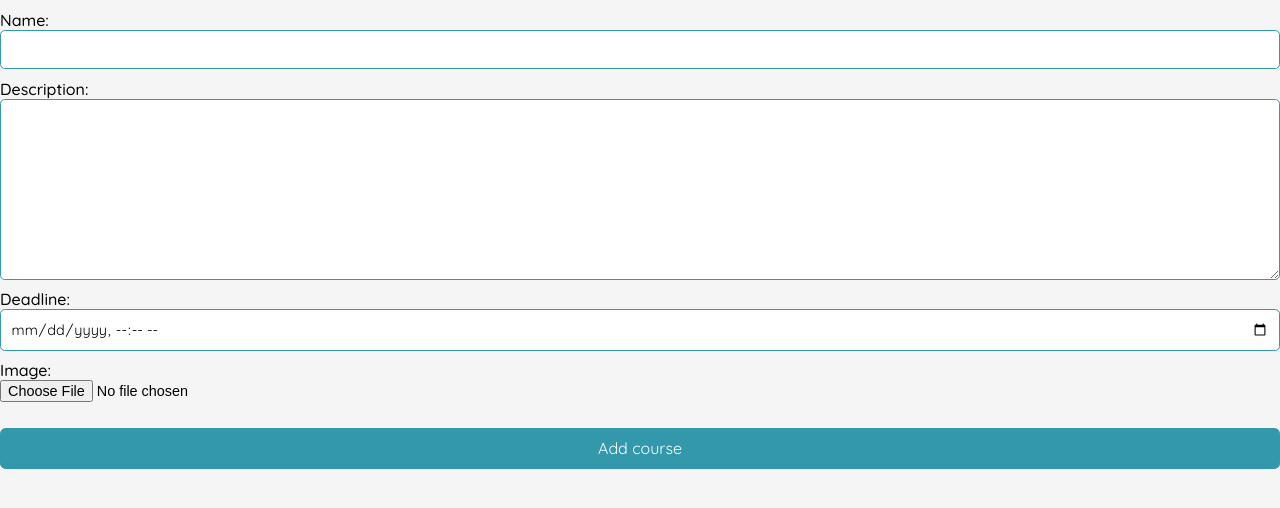
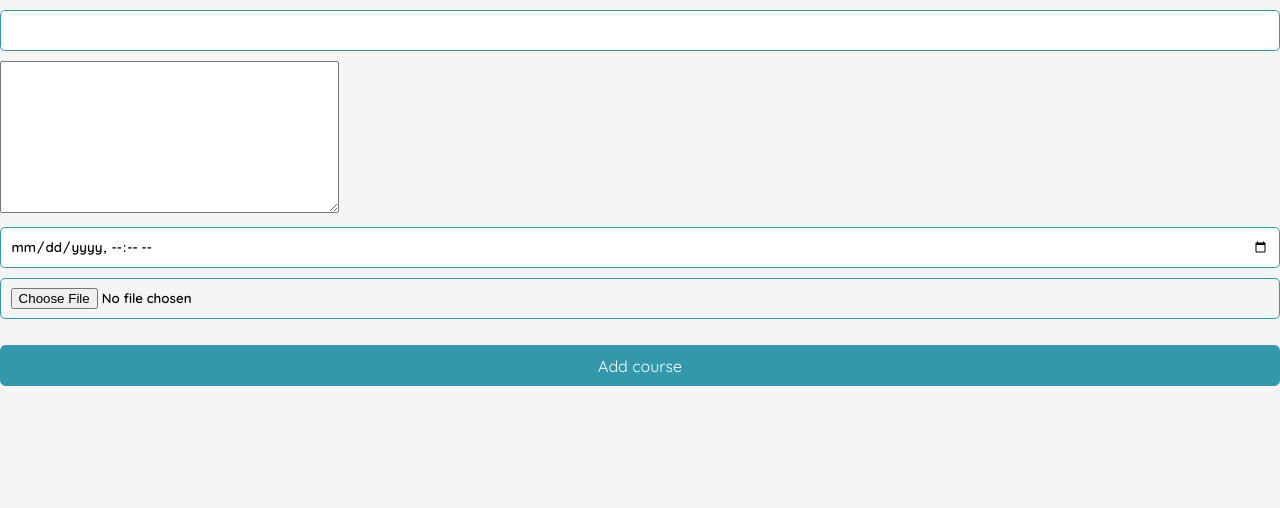
Before and after one commit to Dullah2k/weekend-school, a Django app: page /create-course/ in a window 1280 px wide. Shown: the part 71-579 px from the top of the page. Run offline with Django 4.2, Linux system fonts and the light colour scheme.

Commit message:
added styles for register and login forms

```diff
--- a/weekend_school/enrollment_request/static/assets/styles/components.css
+++ b/weekend_school/enrollment_request/static/assets/styles/components.css
@@ -176,71 +176,49 @@
 }
 
 /* ================== FORMS ================== */
-form .form-control {
-  display: block;
-  width: 100%;
-  font-family: inherit;
-  padding: .6rem;
-  font-size: 1rem;
-  border: none;
-  outline: none;
-  border: 1.5px solid var(--brand-color);
-  border-radius: .3rem;
-}
-
-form .form-group {
+form > p {
   margin: .6rem 0;
 }
 
-form .icon-inputs {
+form .helptext {
+  display: block;
+  padding: .3rem 0;
+}
+
+form label {
+  display: block;
+  display: none;
+}
+
+form input {
+  display: block;
+  width: 100%;
+  border-radius: .3rem;
+  padding: .6rem;
+  border: 1.5px solid var(--brand-color);
+  height: 2.6rem;
+  font-family: inherit;
+  font-weight: 600;
+  caret-color: var(--brand-color);
+}
+
+form input:focus {
+  outline: 2px solid var(--brand-color);
+  border: none;
+}
+
+form input:caret
+
+form .errorlist li {
+  background-color: rgb(206, 56, 56);
+  border-radius: .3rem;
+  padding: .5rem;
   display: flex;
   align-items: center;
-  justify-content: space-between;
+  gap: .6rem;
+  color: rgb(229, 143, 143);
 }
 
-form .icon-inputs i {
+form .errorlist li i {
   font-size: 1.5rem;
-  color: var(--brand-color);
 }
-
-form .icon-inputs input {
-  background-color: transparent;
-  border: none;
-  outline: none;
-}
-
-form .icon-inputs {
-  border: 1px solid var(--brand-color);
-  padding-left: .6rem;
-  border-radius: .3rem;
-}
-
-.create-account-link {
-  color: var(--brand-color);
-  text-decoration: none;
-  padding: .6rem 0;
-}
-
-.course-form label {
-  display: block;
-  font-weight: 500;
-}
-
-.course-form input {
-  font-size: .9rem;
-}
-
-.course-form textarea {
-  display: block;
-  width: 100%;
-  padding: .6rem;
-  font-family: inherit;
-  border: none;
-  outline: none;
-  border: 1.5px solid var(--brand-color);
-  border-radius: .3rem;
-}
-
-.course-form > *{
-  margin: .6rem 0;
-}
```
Also changed, not shown: weekend_school/db.sqlite3.
